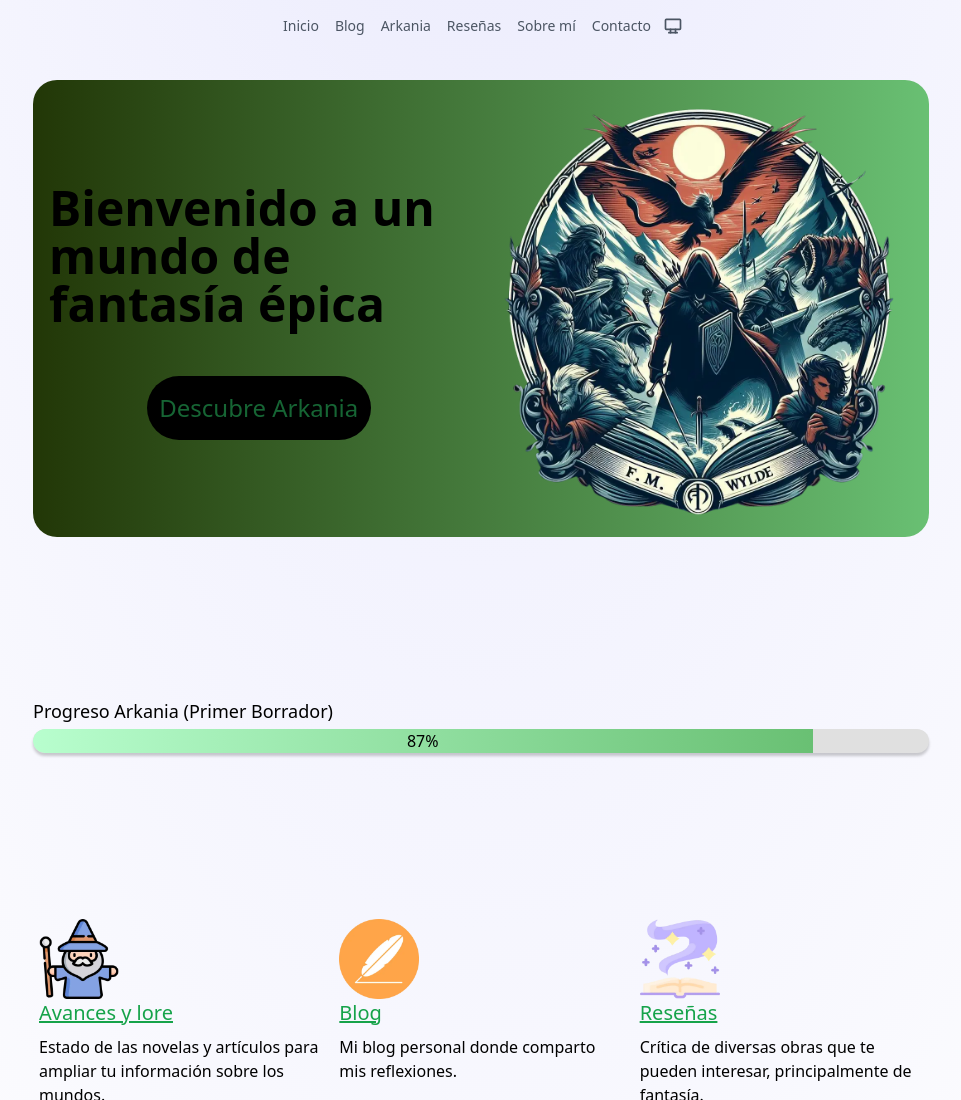
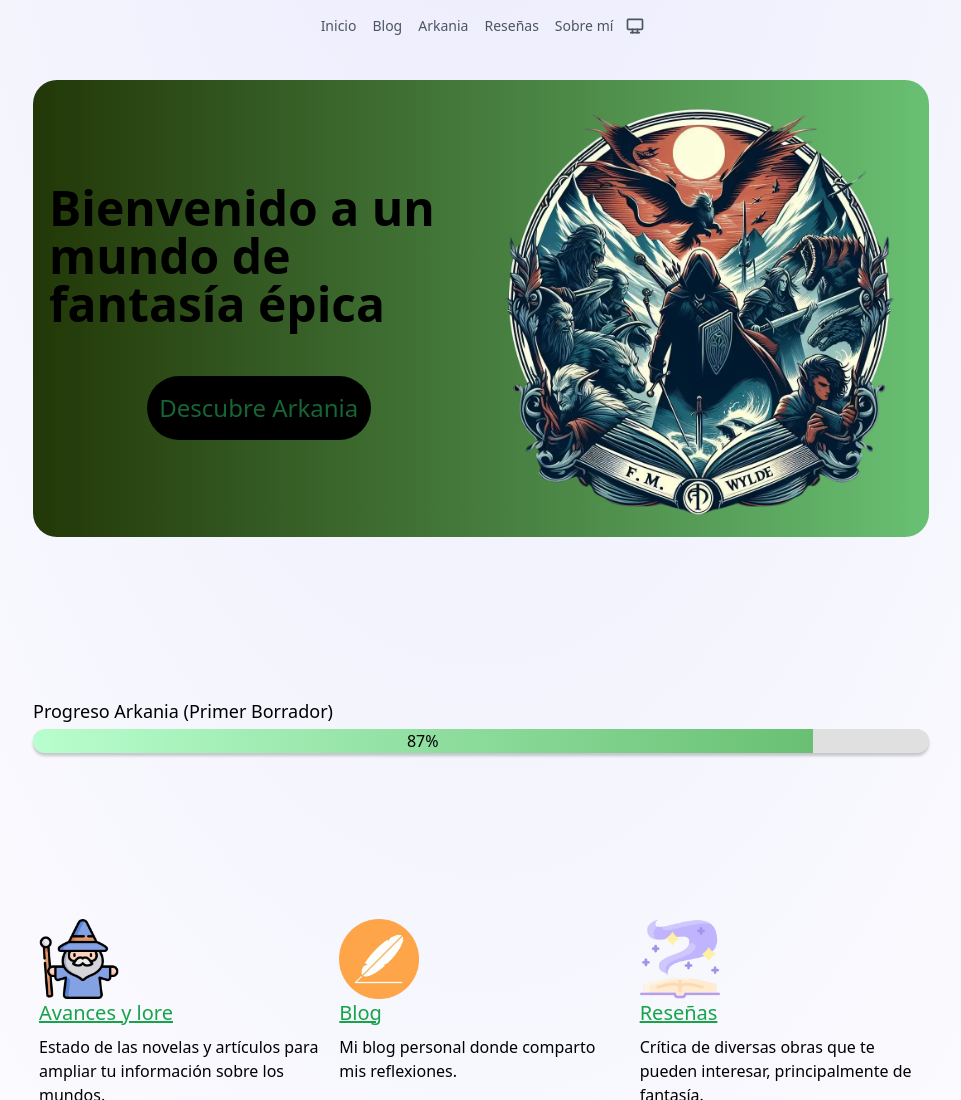
Before and after one commit to ninot18/fmwylde, an Astro site: page / in a window 1280 px wide. Shown: the top 1100 px of the page, without its empty margins (159-1120 px from the left). Built offline with nearby package versions, Linux system fonts and the light colour scheme; Astro itself is replaced by a stand-in of ours.

Commit message:
corregido el navbar

```diff
--- a/src/components/Header.astro
+++ b/src/components/Header.astro
@@ -26,11 +26,6 @@ const navItems = [
     title: "Sobre mí",
     label: "sobre-mi",
     url: "/sobre-mi",
-  },
-  {
-    title: "Contacto",
-    label: "contacto",
-    url: "mailto:fmwylde@gmail.com",
   },
 ]
 ---
```
